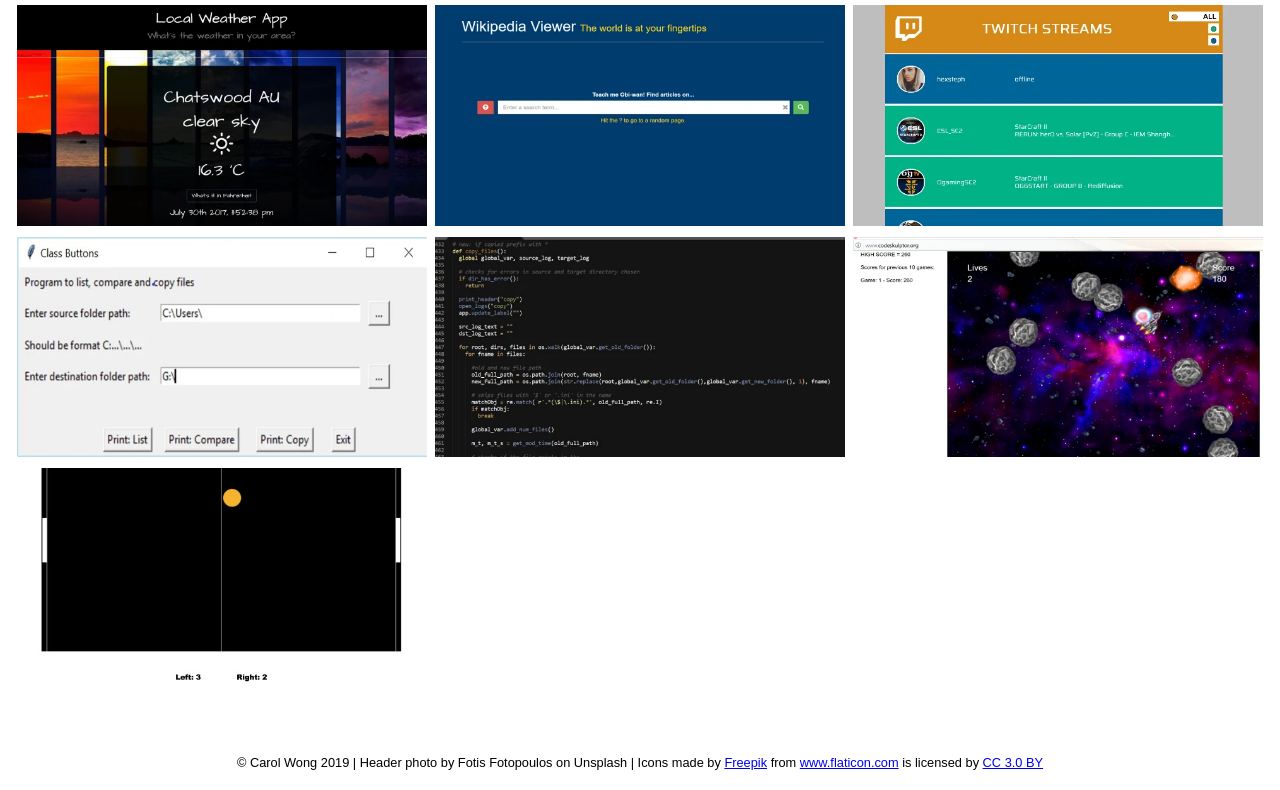
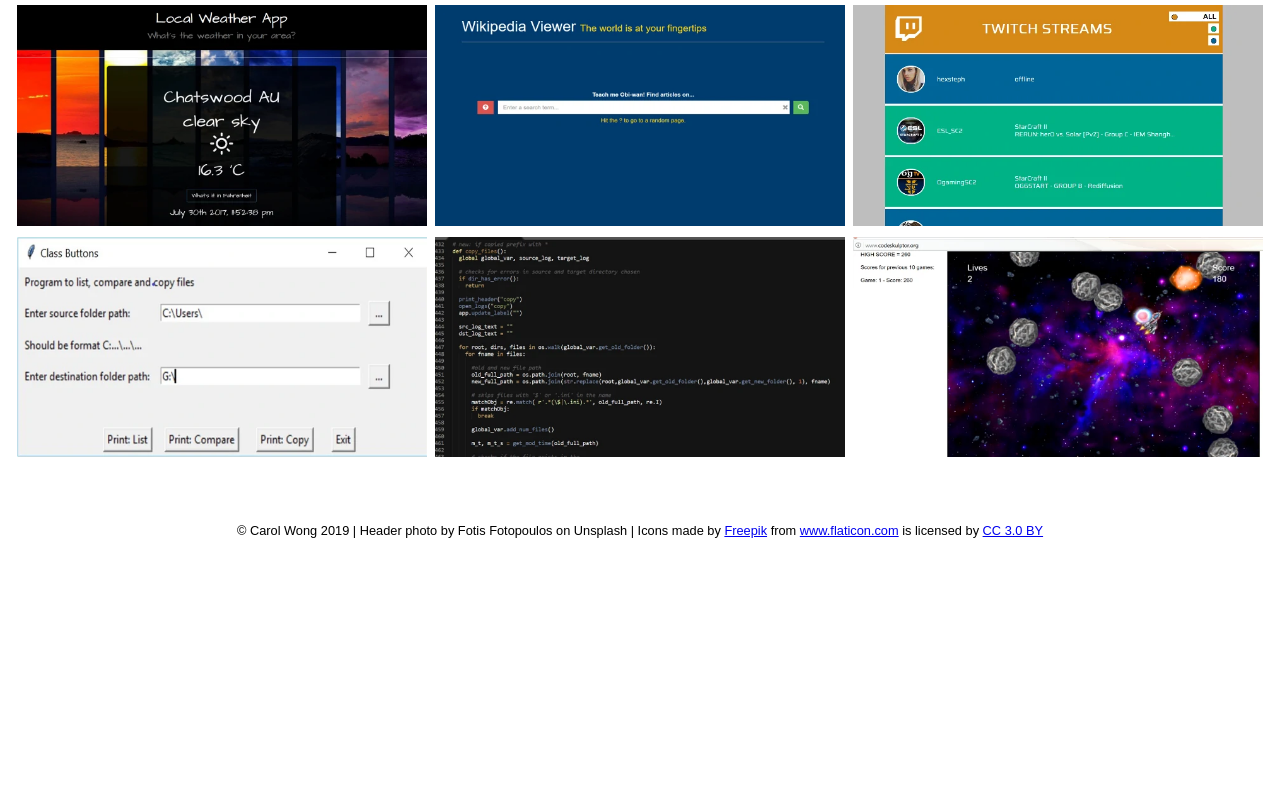
Before and after one commit to cazyw/cazyw.github.io, a Gatsby site: page / in a window 1280 px wide. Shown: the part 1988-2778 px from the top of the page. After the commit the page ends 2546 px from the top, so only its background shows below. Built offline with nearby package versions, Linux system fonts and the light colour scheme; Gatsby itself is replaced by a stand-in of ours; a web font is replaced by a local one.

Commit message:
fix layout issues; update projects

```diff
--- a/src/components/layout.css
+++ b/src/components/layout.css
@@ -249,6 +249,13 @@
   .devicons-section {
     margin: 30px 30px;
   }
+}
+
+@media screen and (min-width: 1000px) {
+  .projects-section {
+    grid-template-columns: repeat(auto-fill, minmax(30em, 1fr));
+  }
+}
 
 @media screen and (min-width: 1024px) {
   .projects-section {
@@ -269,7 +276,6 @@
 
   .projects-section {
     grid-template-columns: repeat(auto-fill, minmax(30em, 1fr));
-    }
   }
 }
 
--- a/src/data/projects.json
+++ b/src/data/projects.json
@@ -114,7 +114,7 @@
     "title": "File Backup",
     "description": "Simple file backup program in python",
     "github": "https://github.com/cazyw/python-file-backup",
-    "demo": "backup_screenshots.html"
+    "demo": "https://github.com/cazyw/python-file-backup"
   },
   {
     "id": "pywebsite",
@@ -133,14 +133,5 @@
     "description": "Feel like shooting some asteroids?",
     "github": "https://github.com/cazyw/interactive-python/blob/master/Wk8_RiceRocks.py",
     "demo": "https://github.com/cazyw/interactive-python/blob/master/Wk8_RiceRocks.py"
-  },
-  {
-    "id": "pypong",
-    "anchor": "pypong-anchor",
-    "image": "py-pong.webp",
-    "title": "Pong Game",
-    "description": "An old-time classic",
-    "github": "https://github.com/cazyw/coding-challenges/tree/master/canvas",
-    "demo": "https://cazyw.github.io/fun/pong.html"
   }
 ]
```
Lines whose indentation alone changed are shown as unchanged.
